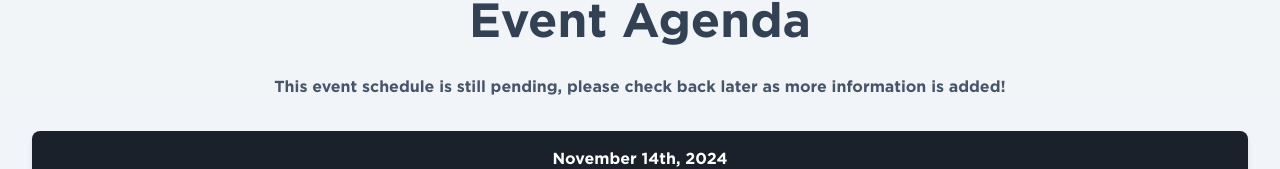
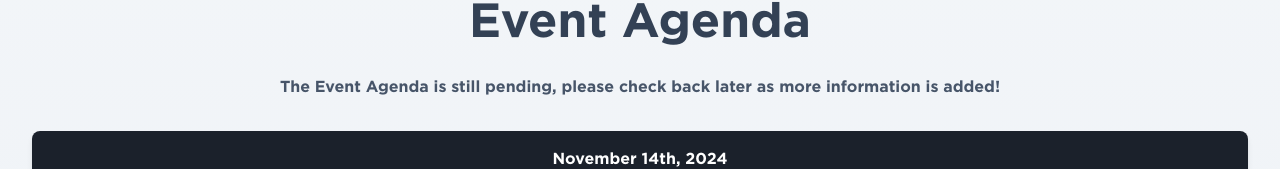
Before and after one commit to masonym/ada-website, a Next.js app: page /events/2025-defense-industry-forecast/agenda in a window 1280 px wide. Shown: the part 769-938 px from the top of the page. Built offline with nearby package versions, Linux system fonts and the light colour scheme.

Commit message:
Updated event agenda subtext

```diff
--- a/src/app/components/Schedule.tsx
+++ b/src/app/components/Schedule.tsx
@@ -51,7 +51,7 @@ const ScheduleAtAGlance: React.FC<ScheduleAtAGlanceProps> = ({
     <div className="max-w-[90rem] mx-auto px-4 sm:px-6 lg:px-8 pb-8">
       <h1 className="text-[48px] font-gotham font-bold mb-4 text-slate-700 text-center">Event Agenda</h1>
       <p className="text-l font-bold text-center mb-8 text-slate-600">
-        This event schedule is still pending, please check back later as more information is added!
+        The Event Agenda is still pending, please check back later as more information is added!
       </p>
       <div className="bg-white shadow-md rounded-lg overflow-hidden">
         <div className="flex border-b">
```
